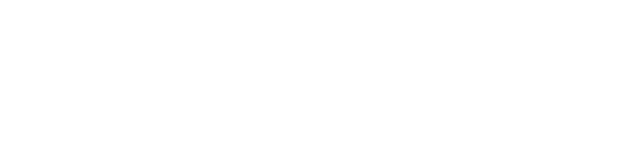
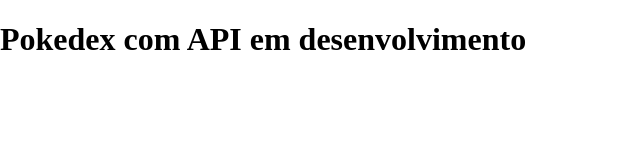
Before and after one commit to Guilherme-Espinosa/pokedex-DIO, a plain HTML site: page index.html in a window 1280 px wide. Shown: the whole page, without its empty margins (0-640 px from the left). Drawn offline with nearby package versions, Linux system fonts and the light colour scheme.

Commit message:
pokedexDIO 0.1.1 (add a normalize and fixed bugs)

```diff
--- a/index.html
+++ b/index.html
@@ -4,9 +4,10 @@
     <meta charset="UTF-8">
     <meta http-equiv="X-UA-Compatible" content="IE=edge">
     <meta name="viewport" content="width=device-width, initial-scale=1.0">
+    <link rel="stylesheet" href="https://cdnjs.cloudflare.com/ajax/libs/normalize/8.0.1/normalize.min.css" integrity="sha512-NhSC1YmyruXifcj/KFRWoC561YpHpc5Jtzgvbuzx5VozKpWvQ+4nXhPdFgmx8xqexRcpAglTj9sIBWINXa8x5w==" crossorigin="anonymous" referrerpolicy="no-referrer" />
     <title>Pokedex - DIO</title>
 </head>
 <body>
-
+    <h1>Pokedex com API em desenvolvimento</h1>
 </body>
 </html>
```
Also changed, not shown: 2 other files.
